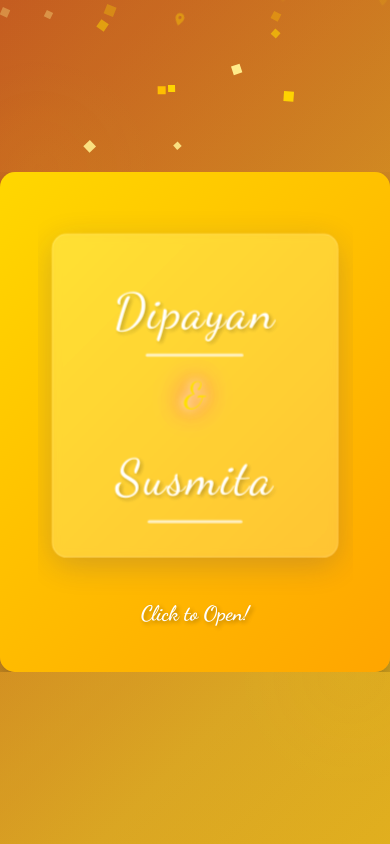
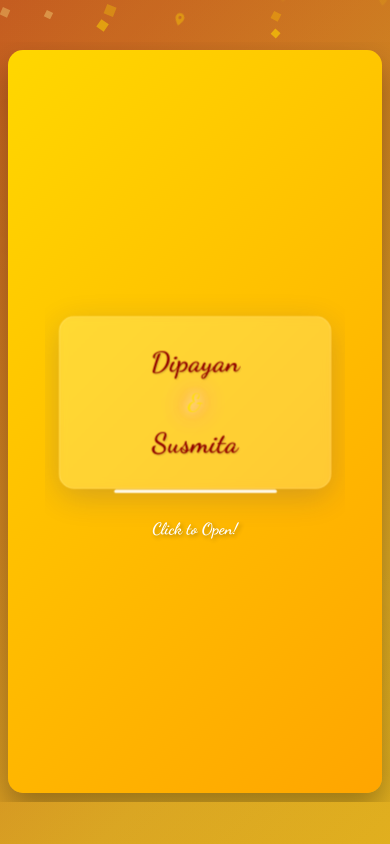
Before and after one commit to anujghosh1220/wedding-invitation, a website: page index.html in a window 390 px wide. Drawn offline with Linux system fonts and the light colour scheme.

Commit message:
Improve responsiveness for all device sizes

```diff
--- a/style.css
+++ b/style.css
@@ -10,9 +10,26 @@
 
     /* Fluid typography */
     --min-width: 320px;
-    --max-width: 1200px;
-    --min-font: 14px;
-    --max-font: 18px;
+    --max-width: 600px; /* Reduced max width for better mobile viewing */
+    --min-font: 12px;
+    --max-font: 16px;
+
+    /* Responsive spacing */
+    --space-xs: 0.5rem;
+    --space-sm: 1rem;
+    --space-md: 1.5rem;
+    --space-lg: 2rem;
+
+    /* Responsive font sizes */
+    --text-xs: 0.75rem;
+    --text-sm: 0.875rem;
+    --text-base: 1rem;
+    --text-lg: 1.125rem;
+    --text-xl: 1.25rem;
+    --text-2xl: 1.5rem;
+    --text-3xl: 2rem;
+    --text-4xl: 2.5rem;
+    --text-5xl: 3rem;
 }
 
 /* Base Reset */
@@ -44,11 +61,16 @@ body {
     position: relative;
     overflow-x: hidden;
     min-height: 100vh;
+    min-height: -webkit-fill-available; /* Fix for mobile viewport height */
     display: flex;
     flex-direction: column;
     align-items: center;
     justify-content: center;
-    padding: 1rem;
+    padding: 0.5rem;
+    -webkit-tap-highlight-color: transparent;
+    -webkit-text-size-adjust: 100%;
+    -webkit-font-smoothing: antialiased;
+    -moz-osx-font-smoothing: grayscale;
 }
 
 /* Add traditional Bengali pattern overlay */
@@ -83,16 +105,21 @@ body::before {
 
 /* Card Styles */
 .card {
-    width: 100%;
-    max-width: 1000px;
-    height: 80vh;
-    min-height: 500px;
-    max-height: 800px;
+    width: 94%;
+    max-width: var(--max-width);
+    height: auto;
+    min-height: 90vh;
+    max-height: 95vh;
     perspective: 1000px;
     cursor: pointer;
-    margin: 1rem auto;
+    margin: 2vh auto;
     position: relative;
     transition: transform 0.3s ease;
+    display: flex;
+    flex-direction: column;
+    justify-content: center;
+    padding: 1rem;
+    box-sizing: border-box;
 }
 
 .card-inner {
@@ -199,10 +226,14 @@ body::before {
 }
 
 .event-details {
-    margin: 0.5rem 0;  /* Reduced margin */
+    margin: 0.5rem 0;
     text-align: center;
     display: grid;
-    gap: 0.5rem;  /* Reduced gap */
+    gap: 1rem;
+    width: 100%;
+    max-width: 100%;
+    padding: 0 0.5rem;
+    box-sizing: border-box;
     grid-template-columns: 1fr;
     font-size: 0.85rem;  /* Slightly smaller font */
 }
@@ -421,13 +452,16 @@ body::before {
 
 .couple-names .name {
     font-family: 'Dancing Script', cursive;
-    font-size: 3.5rem;
-    color: #fff;
-    text-shadow: 2px 2px 4px rgba(0, 0, 0, 0.3);
-    margin: 10px 0;
-    letter-spacing: 2px;
-    position: relative;
-    display: inline-block;
+    font-size: clamp(2.5rem, 10vw, 4rem);
+    color: var(--primary-color);
+    text-shadow: 1px 1px 2px rgba(0, 0, 0, 0.2);
+    margin: 0.25rem 0;
+    font-weight: 700;
+    letter-spacing: 0.5px;
+    text-align: center;
+    line-height: 1.1;
+    word-break: break-word;
+    hyphens: auto;
 }
 
 .couple-names .name::after {
@@ -443,7 +477,7 @@ body::before {
 
 .couple-names .and {
     font-family: 'Dancing Script', cursive;
-    font-size: 2.5rem;
+    font-size: clamp(1.5rem, 6vw, 2.5rem);
     color: #ffd700;
     margin: 5px 0;
     text-shadow: 1px 1px 3px rgba(0, 0, 0, 0.3);
@@ -1138,3 +1172,119 @@ button:active {
         font-size: 1.5rem;
     }
 }
+
+/* Responsive Design */
+@media (max-width: 768px) {
+    :root {
+        --max-width: 90%;
+        --min-font: 12px;
+        --max-font: 15px;
+    }
+
+    .card {
+        min-height: 85vh;
+        margin: 2vh auto;
+    }
+
+    .couple-names .name {
+        font-size: clamp(2rem, 8vw, 3rem);
+        line-height: 1.2;
+        margin: 0.5rem 0;
+    }
+
+    .couple-names .and {
+        font-size: clamp(1.5rem, 6vw, 2.5rem);
+        margin: 0.25rem 0;
+    }
+
+    .wedding-title {
+        font-size: clamp(1.5rem, 7vw, 2.5rem);
+        margin: 0.5rem 0;
+    }
+
+    .divider {
+        margin: 0.5rem auto;
+    }
+
+    .event-details {
+        gap: 0.75rem;
+        margin: 0.5rem 0;
+    }
+
+    .event {
+        padding: 0.75rem;
+    }
+
+    .event h3 {
+        font-size: clamp(1rem, 5vw, 1.3rem);
+        margin-bottom: 0.25rem;
+    }
+
+    .event p, .venue p {
+        font-size: clamp(0.8rem, 4vw, 1rem);
+        line-height: 1.4;
+        margin: 0.25rem 0;
+    }
+
+    .eng-date {
+        font-size: 0.8em;
+    }
+
+    .rsvp, .blessings {
+        font-size: clamp(0.9rem, 4.5vw, 1.1rem);
+        margin: 0.75rem 0;
+    }
+
+    .card-front h2 {
+        font-size: clamp(1rem, 5vw, 1.5rem);
+        margin-top: 1rem;
+    }
+}
+
+/* Extra small devices (phones, 400px and down) */
+@media (max-width: 400px) {
+    :root {
+        --min-font: 11px;
+    }
+
+    .card {
+        min-height: 90vh;
+        margin: 1rem auto;
+        padding: 0.75rem;
+    }
+
+    .couple-names .name {
+        font-size: clamp(1.8rem, 9vw, 2.5rem);
+    }
+
+    .event-details {
+        gap: 0.5rem;
+    }
+
+    .event {
+        padding: 0.5rem;
+    }
+
+    .event p, .venue p {
+        line-height: 1.3;
+    }
+}
+
+/* Landscape mode */
+@media (max-height: 500px) and (orientation: landscape) {
+    .card {
+        min-height: 95vh;
+        max-height: 95vh;
+        overflow-y: auto;
+        -webkit-overflow-scrolling: touch;
+    }
+
+    .card-inner {
+        transform: scale(0.9);
+    }
+
+    .event-details {
+        grid-template-columns: 1fr;
+        gap: 0.5rem;
+    }
+}
```
